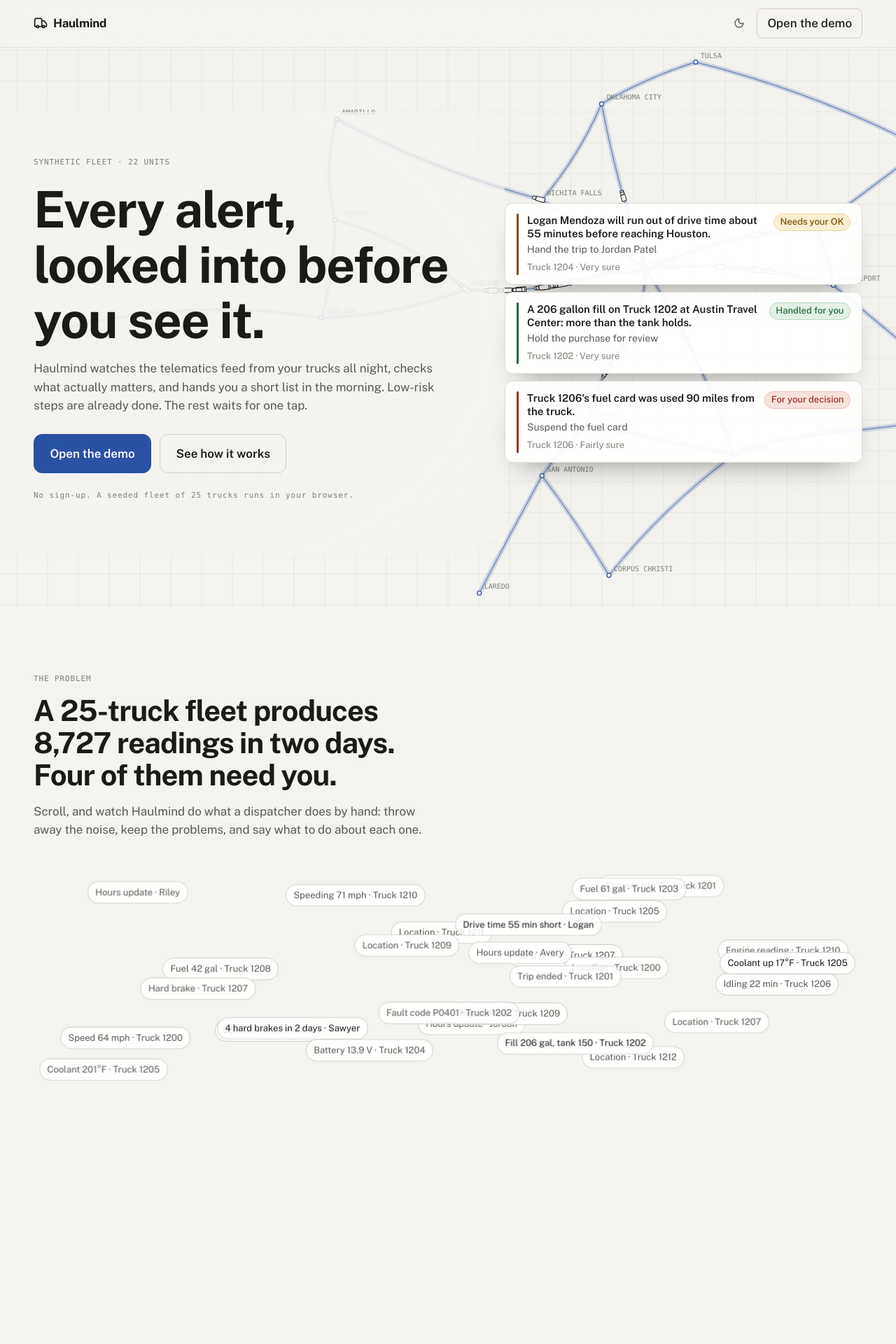
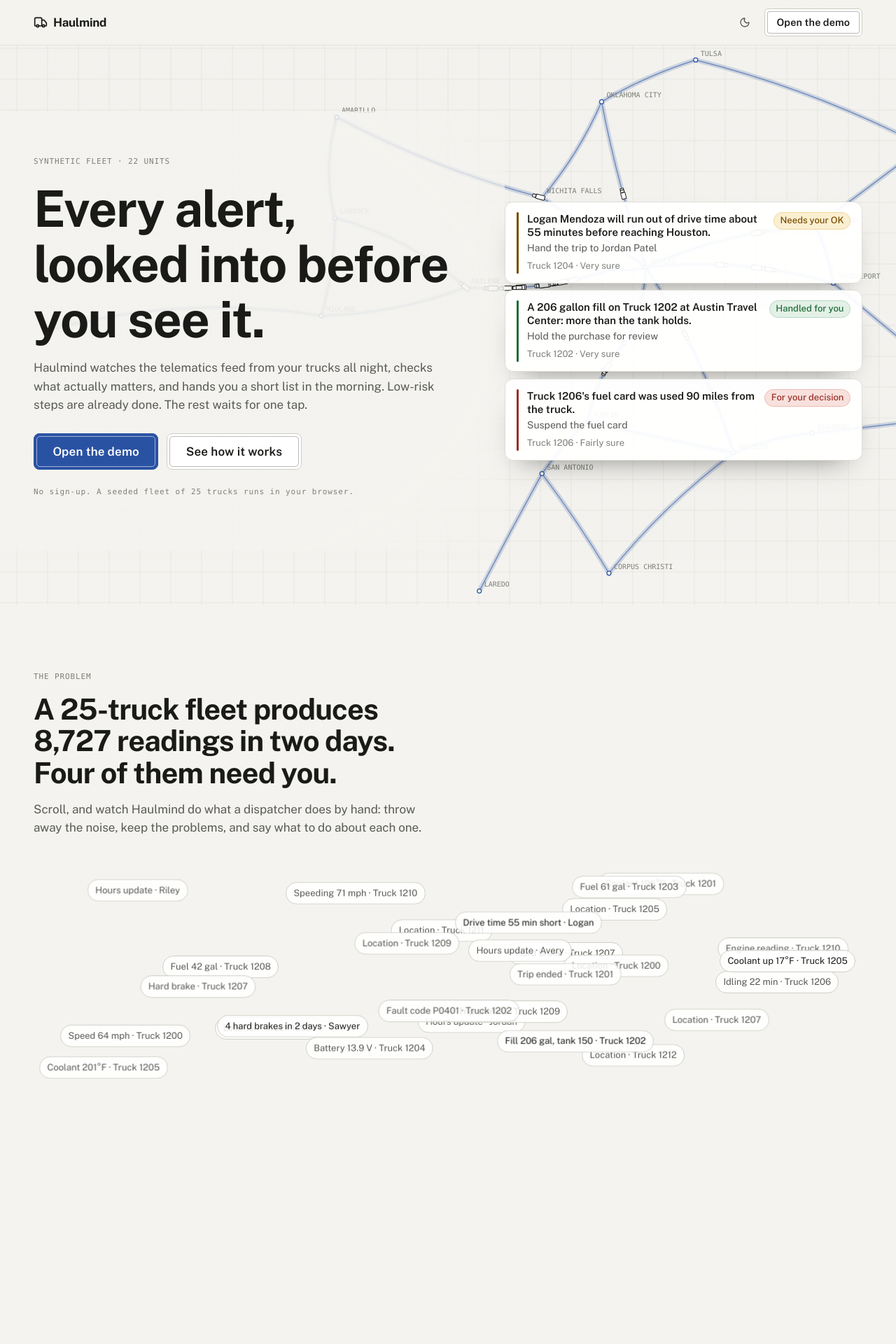
Before and after one commit to Absirkhan/haulmind, a FastAPI app: page / in a window 1280 px wide. Shown: the top 1920 px of the page at 70% size. Run offline with FastAPI, Linux system fonts and the light colour scheme; parts of the project's set-up code (start-up, migrations or seed data) failed here and were passed over.

Commit message:
Enhance static asset versioning and improve UI elements across templates and stylesheets

```diff
--- a/haulmind/web/app.py
+++ b/haulmind/web/app.py
@@ -83,6 +83,19 @@ templates.env.filters["dayname"] = _dayname
 templates.env.filters["daypct"] = _daypct
 templates.env.filters["fulltime"] = C.full_time
 templates.env.filters["say"] = C.humanize
+
+
+def _static_version() -> str:
+    """Query string that changes whenever a file under static/ changes, so a browser fetches the
+    updated stylesheet or script instead of serving a stale copy from its cache."""
+    try:
+        newest = max(p.stat().st_mtime for p in (BASE / "static").iterdir() if p.is_file())
+    except (OSError, ValueError):
+        return ""
+    return f"?v={int(newest)}"
+
+
+templates.env.globals["static_version"] = _static_version
 
 
 @asynccontextmanager
--- a/haulmind/web/static/landing.css
+++ b/haulmind/web/static/landing.css
@@ -11,7 +11,16 @@
   --route: color-mix(in srgb, var(--accent) 55%, transparent);
   --lane-h: 220px;
   --ease-out: cubic-bezier(0.2, 0.7, 0.2, 1);
+  /* sign plates: the cobalt guide sign keeps white lettering in both themes; at night it is a
+     deeper, lit blue rather than the pale link accent, so it reads as a sign, not a tint. */
+  --sign: var(--accent);
+  --sign-ink: var(--accent-ink);
+  --sign-glow: color-mix(in srgb, var(--sign) 45%, transparent);
 }
+@media (prefers-color-scheme: dark) {
+  :root:not([data-theme="light"]) { --sign: #3b64bb; --sign-ink: #ffffff; }
+}
+:root[data-theme="dark"] { --sign: #3b64bb; --sign-ink: #ffffff; }
 
 *, *::before, *::after { box-sizing: border-box; }
 html { scroll-behavior: smooth; }
@@ -48,20 +57,52 @@ a { color: var(--accent); text-decoration: none; }
 .edge.ok { background: var(--ok); } .edge.warn { background: var(--warn); } .edge.stop { background: var(--stop); }
 :focus-visible { outline: 2px solid var(--accent); outline-offset: 3px; border-radius: 4px; }
 
-/* ---------- buttons ---------- */
-.lp-btn { display: inline-flex; align-items: center; gap: 0.5rem; padding: 0.6rem 1.1rem; border-radius: 10px; border: 1px solid var(--line-2); background: var(--surface); color: var(--ink); font-weight: 600; font-family: var(--font); cursor: pointer; transition: transform 180ms var(--ease-out), box-shadow 180ms var(--ease-out), background 180ms; will-change: transform; }
-.lp-btn:hover { transform: translateY(-1px); text-decoration: none; }
-.lp-btn-primary { background: var(--accent); color: var(--accent-ink); border-color: var(--accent); box-shadow: 0 0 0 0 var(--glow); }
-.lp-btn-primary:hover { box-shadow: 0 8px 28px -8px var(--glow), 0 0 0 4px var(--glow-soft); }
-.lp-btn-quiet { background: transparent; border-color: var(--line-2); }
-.lp-btn-quiet:hover { background: var(--surface-2); }
-.lp-btn-lg { padding: 0.85rem 1.4rem; font-size: 1.0625rem; border-radius: 12px; }
-/* top-bar button: static, quiet, no glow and no movement */
-.lp-btn-nav { background: transparent; color: var(--ink); border: 1px solid var(--line-2); border-radius: 8px; padding: 0.45rem 0.9rem; font-weight: 500; transition: background 180ms, border-color 180ms; }
-.lp-btn-nav:hover { transform: none; background: var(--surface-2); border-color: var(--ink-3); }
-.lp-btn-nav:active { transform: none; }
-.lp-iconbtn { background: transparent; border: 1px solid transparent; color: var(--ink-2); border-radius: 10px; padding: 0.45rem; cursor: pointer; display: inline-flex; }
-.lp-iconbtn:hover { background: var(--surface-2); color: var(--ink); }
+/* ---------- buttons: highway sign plates ----------
+   Every button is built like a guide sign: a solid field, a 1px keyline inset 3px from the edge,
+   modest corners, mixed-case bold lettering. The primary is the cobalt sign; the quiet one is the
+   white regulatory plate. Hover is the sign catching headlights (keyline brightens, a soft halo
+   under the plate); press is a 1px drop. Buttons never move on their own. */
+.lp-btn {
+  --plate: var(--surface); --plate-ink: var(--ink); --plate-edge: var(--line-2);
+  --keyline: color-mix(in srgb, var(--ink) 30%, transparent);
+  --keyline-hover: color-mix(in srgb, var(--ink) 70%, transparent);
+  --halo: color-mix(in srgb, var(--ink) 18%, transparent);
+  position: relative; isolation: isolate;
+  display: inline-flex; align-items: center; justify-content: center; gap: 0.5rem;
+  min-height: 2.75rem; padding: 0.6rem 1.3rem; border-radius: 6px;
+  border: 1px solid var(--plate-edge); background: var(--plate); color: var(--plate-ink);
+  font-family: var(--font); font-weight: 600; font-size: 0.9375rem; letter-spacing: 0.01em; line-height: 1.2;
+  white-space: nowrap; cursor: pointer; text-decoration: none; -webkit-tap-highlight-color: transparent;
+  transition: box-shadow 220ms var(--ease-out), background 180ms, border-color 180ms, translate 120ms var(--ease-out);
+}
+.lp-btn::before {
+  content: ""; position: absolute; inset: 3px; z-index: -1; border-radius: 3px;
+  border: 1px solid var(--keyline); pointer-events: none;
+  transition: border-color 220ms var(--ease-out);
+}
+.lp-btn:hover { text-decoration: none; box-shadow: 0 12px 28px -14px var(--halo); }
+.lp-btn:hover::before { border-color: var(--keyline-hover); }
+.lp-btn:active { translate: 0 1px; box-shadow: none; }
+.lp-btn:active::before { border-color: var(--keyline); }
+.lp-btn-primary {
+  --plate: var(--sign); --plate-ink: var(--sign-ink); --plate-edge: var(--sign);
+  --keyline: color-mix(in srgb, var(--sign-ink) 55%, transparent); --keyline-hover: var(--sign-ink);
+  --halo: var(--sign-glow);
+}
+.lp-btn-primary:hover { box-shadow: 0 14px 30px -12px var(--halo); }
+.lp-btn-quiet { --plate: var(--surface); }
+.lp-btn-lg { min-height: 3.25rem; padding: 0.85rem 1.65rem; font-size: 1.0625rem; border-radius: 8px; }
+.lp-btn-lg::before { border-radius: 5px; }
+/* top-bar plate: smaller, and it never lifts */
+.lp-btn-nav { min-height: 2.5rem; padding: 0.45rem 1.05rem; font-size: 0.9rem; }
+.lp-btn-nav:hover { box-shadow: none; }
+.lp-iconbtn {
+  display: inline-flex; align-items: center; justify-content: center; width: 2.5rem; height: 2.5rem;
+  border-radius: 6px; border: 1px solid transparent; background: transparent; color: var(--ink-2); cursor: pointer;
+  transition: background 160ms, color 160ms, border-color 160ms;
+}
+.lp-iconbtn:hover { background: var(--surface); border-color: var(--line-2); color: var(--ink); }
+.lp-iconbtn:active { translate: 0 1px; }
 
 /* ---------- top bar ---------- */
 .lp-top { position: sticky; top: 0; z-index: 30; display: flex; align-items: center; gap: 1.5rem; padding: 0.75rem clamp(1rem, 4vw, 3rem); background: color-mix(in srgb, var(--paper) 72%, transparent); backdrop-filter: blur(12px); border-bottom: 1px solid color-mix(in srgb, var(--line) 70%, transparent); }
@@ -277,5 +318,5 @@ html.review .results .bar-row .track i { width: var(--w); }
   .map-card { max-width: 200px; font-size: 0.8125rem; }
   .bar-row { grid-template-columns: 1fr; gap: 0.3rem; }
   .bar-row .mono { justify-self: end; }
-  .lp-top .lp-btn { padding: 0.5rem 0.8rem; }
+  .lp-top .lp-btn { padding: 0.45rem 0.85rem; }
 }
--- a/haulmind/web/static/landing.js
+++ b/haulmind/web/static/landing.js
@@ -1,5 +1,5 @@
 /* Haulmind landing page: the living fleet map (Canvas), scroll-linked sequences, reveals,
-   count-ups, magnetic buttons, the pause toggle and the transition into the app.
+   count-ups, the pause toggle and the transition into the app.
    Everything here animates transform/opacity or a Canvas; nothing runs while off-screen,
    hidden, paused, or under reduced motion. */
 (function () {
@@ -409,17 +409,10 @@
   const lanes = $("#lanes");
   if (lanes) new IntersectionObserver((en) => lanes.classList.toggle("paused", !en[0].isIntersecting), { threshold: 0.1 }).observe(lanes);
 
-  /* ---------- magnetic buttons + light that follows the cursor ---------- */
+  /* ---------- light that follows the cursor across cards ---------- */
   if (hoverable) {
-    const magnets = $$(".lp-magnetic");
     document.addEventListener("pointermove", (e) => {
       if (reduced()) return;
-      magnets.forEach((b) => {
-        const r = b.getBoundingClientRect(); const cx = r.left + r.width / 2, cy = r.top + r.height / 2;
-        const dx = e.clientX - cx, dy = e.clientY - cy, d = Math.hypot(dx, dy);
-        if (d < 110) { b.style.transform = `translate(${(dx * 0.18).toFixed(1)}px, ${(dy * 0.18).toFixed(1)}px)`; }
-        else if (b.style.transform) { b.style.transform = ""; }
-      });
       const lit = e.target.closest ? e.target.closest(".lit") : null;
       if (lit) { const r = lit.getBoundingClientRect(); lit.style.setProperty("--mx", (e.clientX - r.left) + "px"); lit.style.setProperty("--my", (e.clientY - r.top) + "px"); }
     }, { passive: true });
--- a/haulmind/web/templates/_stream.html
+++ b/haulmind/web/templates/_stream.html
@@ -1,7 +1,6 @@
 {% if st %}
 {% set state = 'paused' if st.paused else ('done' if st.finished else ('lost' if st.stopped else 'live')) %}
 <div class="clock" data-run-state="{{ state }}" title="{{ st.sim_now|fulltime }}. {{ st.events_done }} of {{ st.events_total }} readings processed.">
-  <span class="live" id="live" data-state="{{ state }}"><span class="live-dot" aria-hidden="true"></span><span id="live-text">{% if st.paused %}Paused{% elif st.finished %}Day complete{% elif st.stopped %}Stopped{% else %}Live{% endif %}</span></span>
   <div>
     <div class="clock-time" aria-label="Fleet time {{ st.sim_now|clock }}">{{ st.sim_now|clock }}<small>{{ st.sim_now|dayname }} fleet time</small></div>
   </div>
@@ -10,6 +9,4 @@
     <div class="daystrip-labels"><span>12am</span><span>6</span><span>noon</span><span>6</span><span>12</span></div>
   </div>
 </div>
-{% else %}
-<div class="clock" data-run-state="lost"><span class="live" id="live" data-state="lost"><span class="live-dot" aria-hidden="true"></span><span id="live-text">Not connected</span></span></div>
 {% endif %}
--- a/haulmind/web/templates/landing.html
+++ b/haulmind/web/templates/landing.html
@@ -12,10 +12,11 @@
       try { if (JSON.parse(localStorage.getItem("anim-off"))) document.documentElement.classList.add("anim-off"); } catch (e) {}
     })();
   </script>
-  <link rel="stylesheet" href="/static/tokens.css">
-  <link rel="stylesheet" href="/static/landing.css">
-  <script src="/static/vehicles.js" defer></script>
-  <script src="/static/landing.js" defer></script>
+  {% set v = static_version() if static_version is defined else '' %}
+  <link rel="stylesheet" href="/static/tokens.css{{ v }}">
+  <link rel="stylesheet" href="/static/landing.css{{ v }}">
+  <script src="/static/vehicles.js{{ v }}" defer></script>
+  <script src="/static/landing.js{{ v }}" defer></script>
 </head>
 <body>
 {% macro icon(name, cls="icon") -%}
@@ -44,7 +45,7 @@
         <h1 id="hero-title" class="display" data-reveal-words>Every alert, looked into before you see it.</h1>
         <p class="lead">Haulmind watches the telematics feed from your trucks all night, checks what actually matters, and hands you a short list in the morning. Low-risk steps are already done. The rest waits for one tap.</p>
         <div class="hero-actions">
-          <a class="lp-btn lp-btn-primary lp-btn-lg lp-magnetic" href="/inbox" data-demo>Open the demo</a>
+          <a class="lp-btn lp-btn-primary lp-btn-lg" href="/inbox" data-demo>Open the demo</a>
           <a class="lp-btn lp-btn-quiet lp-btn-lg" href="#how">See how it works</a>
         </div>
         <p class="micro quiet">No sign-up. A seeded fleet of 25 trucks runs in your browser.</p>
@@ -185,10 +186,10 @@
   </section>
 
   <!-- ============ final cta ============ -->
-  <section class="cta" aria-labelledby="cta-title">
+  <section class="cta" id="cta" aria-labelledby="cta-title">
     <h2 id="cta-title" class="h-display">Open the inbox. The fleet is already running.</h2>
     <p class="lead">A seeded day of 25 trucks, 8 planted problems and 6 look-alikes. Approve, dismiss, and watch it learn.</p>
-    <a class="lp-btn lp-btn-primary lp-btn-lg lp-magnetic" href="/inbox" data-demo>Open the demo</a>
+    <a class="lp-btn lp-btn-primary lp-btn-lg" href="/inbox" data-demo>Open the demo</a>
   </section>
 </main>
 
```
Also changed, not shown: docs/demo-script.md (+2 -2 lines), haulmind/web/static/app.css (+0 -7 lines), haulmind/web/static/app.js (+2 -29 lines), haulmind/web/templates/base.html (+5 -4 lines).
